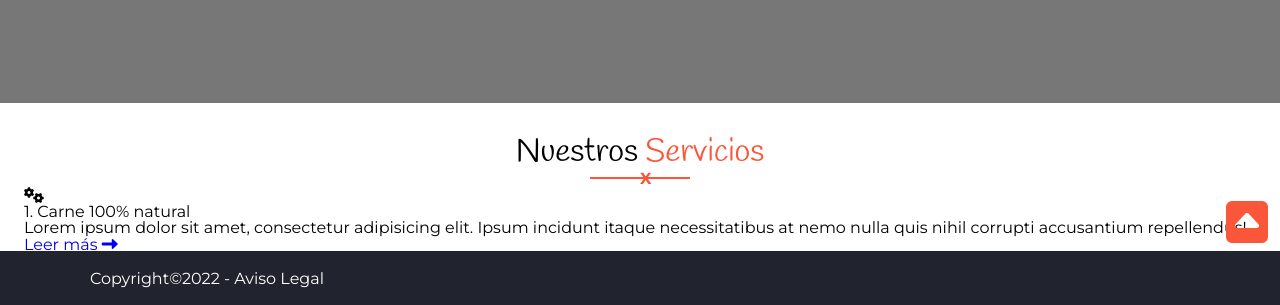
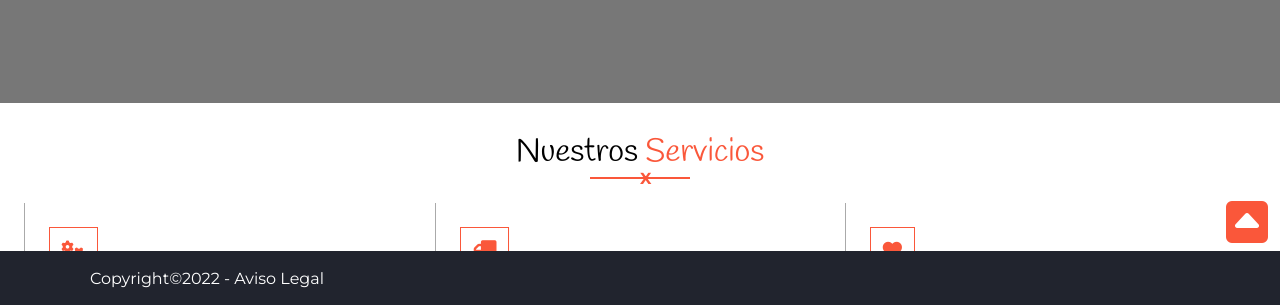
Before and after one commit to Jelena-Ilic/hamburgueseria, a plain HTML site: page index.html in a window 1280 px wide. Shown: the part 493-798 px from the top of the page. Drawn offline with Linux system fonts and the light colour scheme.

Commit message:
seccion nuestros servicios terminada

```diff
--- a/css/style.css
+++ b/css/style.css
@@ -255,12 +255,68 @@ main section hr {
     border-color: var(--colorprincipal);
 }
 
+main section .grid {
+    display: flex;
+    flex-wrap: wrap;
+}
+
+main section .grid article {
+    width: 100%;
+    border-bottom: 1px solid #aaa;
+    padding: 1.5em 0;
+}
+
+main section article>div .fa-solid {
+    border: 1px solid var(--colorprincipal);
+    padding: 0.60em;
+    color: var(--colorprincipal);
+    font-size: 120%;
+}
+
+main section article h3 {
+    font-weight: 700;
+    font-size: 110%;
+    margin: 0.625em 0;
+}
+
+main p {
+    color: #666;
+    line-height: 1.25em;
+    font-size: 95%;
+}
+
+main section article p {
+    margin-bottom: 0.5em;
+}
+
+.enlace {
+    text-decoration: none;
+    font-weight: 700;
+    color: var(--colorprincipal);
+}
+
+.fa-truck {
+    transform: rotateY(180deg);
+}
+
 /*final ourservices*/
 
 /* mediaqueries*/
 
 @media(min-width: 37.5em) {
+
     /* tablet pequeña o movil 600px*/
+    main section .grid article {
+        width: 50%;
+        border-bottom: 0px solid #aaa;
+        border-left: 1px solid #aaa;
+        padding: 1.5em;
+        margin-top: 1em;
+    }
+
+    main section .grid article:last-child {
+        width: 100%;
+    }
 }
 
 @media(min-width: 48em) {
@@ -272,6 +328,10 @@ main section hr {
 
     footer {
         text-align: left;
+    }
+
+    main section .grid :is(article, article:last-child) {
+        width: 33.333%;
     }
 }
 
```
